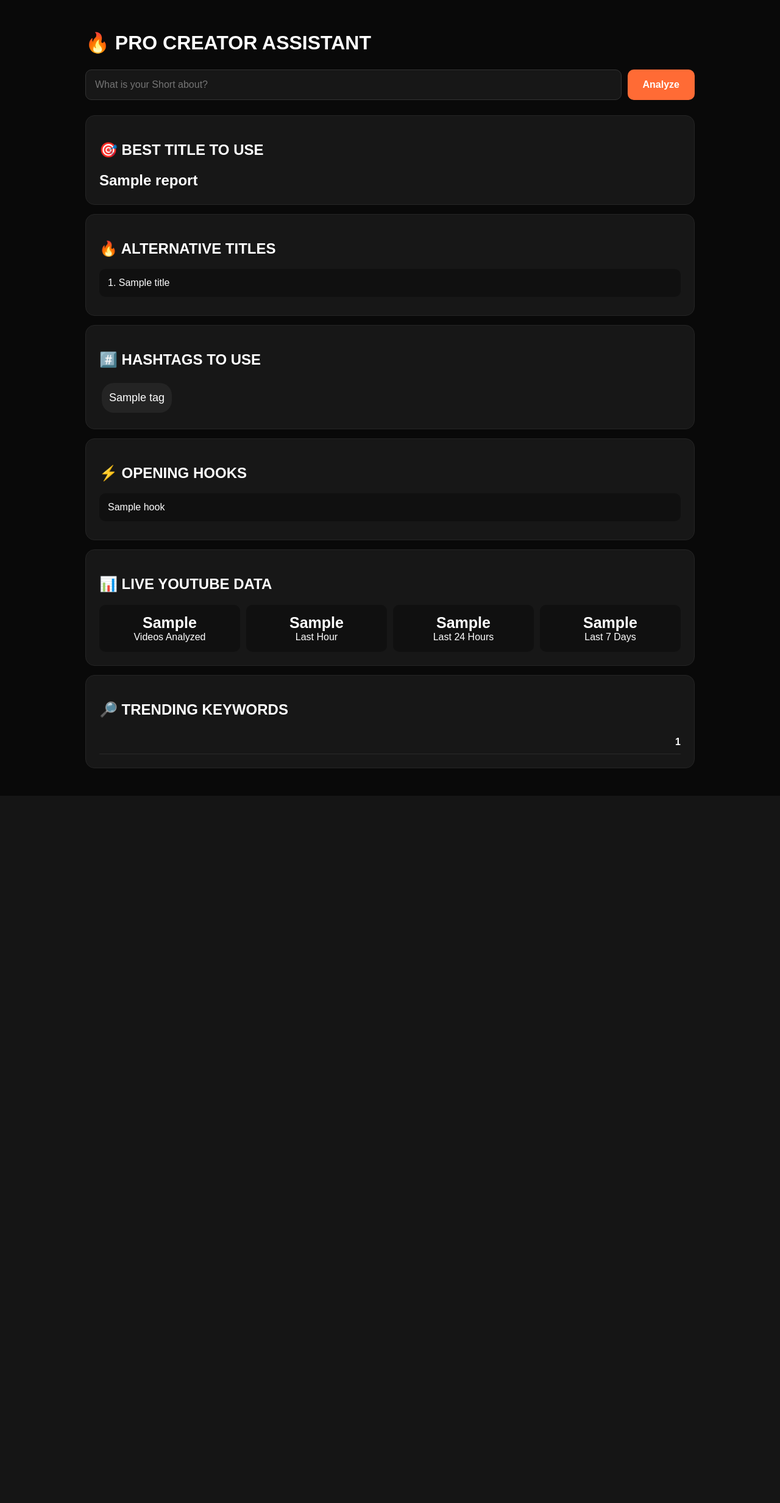
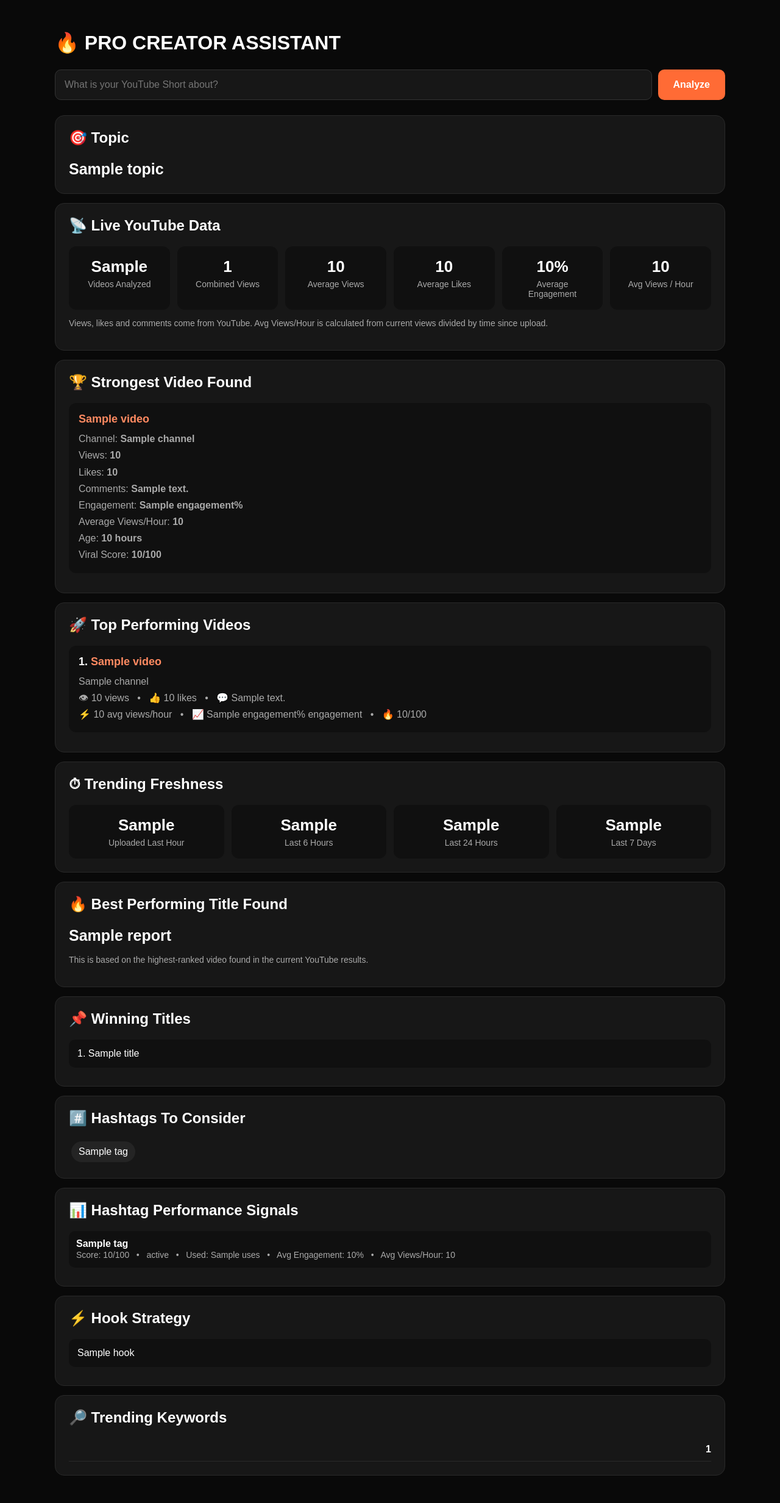
Before and after one commit to ycicoria-design/yt, a Flask app: template templates/index.html in a window 1280 px wide. Shown: the whole page at 61% size. Before the commit the page ends 1260 px from the top, so only its background shows below. Run offline with Flask 3, Linux system fonts and the light colour scheme; the template is opened without the code that fills it: most values are stand-ins (such as "Sample title", 1, 10 or a date in 2020).

Commit message:
Update index.html

```diff
--- a/templates/index.html
+++ b/templates/index.html
@@ -1,28 +1,27 @@
 <!doctype html>
-
 <html>
-
 <head>
-
 <meta charset="utf-8">
-
 <meta name="viewport" content="width=device-width, initial-scale=1">
 
 <title>Viral AI Creator Assistant</title>
 
 <style>
-
 body{
     background:#090909;
     color:white;
     font-family:Arial,sans-serif;
     padding:30px;
-    max-width:1000px;
+    max-width:1100px;
     margin:auto;
 }
 
 h1{
     margin-bottom:25px;
+}
+
+h2{
+    margin-top:0;
 }
 
 form{
@@ -54,16 +53,20 @@
 
 .card{
     background:#171717;
-    border:1px solid #252525;
+    border:1px solid #292929;
     border-radius:15px;
     padding:22px;
     margin:15px 0;
 }
 
+.error{
+    background:#351515;
+}
+
 .big-title{
-    font-size:24px;
+    font-size:25px;
     font-weight:bold;
-    line-height:1.35;
+    line-height:1.4;
 }
 
 .title-option{
@@ -71,11 +74,6 @@
     padding:14px;
     border-radius:10px;
     margin:8px 0;
-}
-
-.hashtags{
-    font-size:18px;
-    line-height:1.8;
 }
 
 .tag{
@@ -86,6 +84,53 @@
     margin:4px;
 }
 
+.stats{
+    display:grid;
+    grid-template-columns:repeat(auto-fit,minmax(160px,1fr));
+    gap:12px;
+}
+
+.stat{
+    background:#101010;
+    border-radius:12px;
+    padding:18px;
+    text-align:center;
+}
+
+.stat-number{
+    font-size:26px;
+    font-weight:bold;
+    margin-bottom:5px;
+}
+
+.stat-label{
+    color:#aaa;
+    font-size:14px;
+}
+
+.video{
+    background:#101010;
+    padding:16px;
+    border-radius:12px;
+    margin:10px 0;
+}
+
+.video-title{
+    font-size:18px;
+    font-weight:bold;
+    margin-bottom:8px;
+}
+
+.video-meta{
+    color:#aaa;
+    line-height:1.7;
+}
+
+a{
+    color:#ff8a61;
+    text-decoration:none;
+}
+
 .keyword{
     display:flex;
     justify-content:space-between;
@@ -93,28 +138,33 @@
     padding:10px 0;
 }
 
-.stat-grid{
-    display:grid;
-    grid-template-columns:repeat(auto-fit,minmax(150px,1fr));
-    gap:10px;
+.hashtag-row{
+    background:#101010;
+    padding:12px;
+    border-radius:10px;
+    margin:8px 0;
 }
 
-.stat{
-    background:#101010;
-    padding:15px;
-    border-radius:10px;
-    text-align:center;
+.small{
+    color:#aaa;
+    font-size:14px;
 }
 
-.number{
-    font-size:25px;
-    font-weight:bold;
+@media(max-width:700px){
+
+    body{
+        padding:15px;
+    }
+
+    form{
+        flex-direction:column;
+    }
+
+    button{
+        width:100%;
+    }
+
 }
-
-.error{
-    background:#351515;
-}
-
 </style>
 
 </head>
@@ -126,9 +176,9 @@
 <form method="post">
 
 <input
-name="topic"
-placeholder="What is your Short about?"
-required
+    name="topic"
+    placeholder="What is your YouTube Short about?"
+    required
 >
 
 <button type="submit">
@@ -141,9 +191,7 @@
 {% if error %}
 
 <div class="card error">
-
 {{ error }}
-
 </div>
 
 {% endif %}
@@ -156,7 +204,7 @@
 
 <div class="card error">
 
-<h2>No results</h2>
+<h2>No results found</h2>
 
 <p>{{ report.message }}</p>
 
@@ -168,11 +216,172 @@
 
 <div class="card">
 
-<h2>🎯 BEST TITLE TO USE</h2>
+<h2>🎯 Topic</h2>
 
 <div class="big-title">
+{{ report.topic }}
+</div>
 
-{{ report.best_title }}
+</div>
+
+
+
+<div class="card">
+
+<h2>📡 Live YouTube Data</h2>
+
+<div class="stats">
+
+<div class="stat">
+
+<div class="stat-number">
+{{ report.videos_analyzed }}
+</div>
+
+<div class="stat-label">
+Videos Analyzed
+</div>
+
+</div>
+
+
+<div class="stat">
+
+<div class="stat-number">
+{{ report.total_views_display }}
+</div>
+
+<div class="stat-label">
+Combined Views
+</div>
+
+</div>
+
+
+<div class="stat">
+
+<div class="stat-number">
+{{ report.average_views_display }}
+</div>
+
+<div class="stat-label">
+Average Views
+</div>
+
+</div>
+
+
+<div class="stat">
+
+<div class="stat-number">
+{{ report.average_likes_display }}
+</div>
+
+<div class="stat-label">
+Average Likes
+</div>
+
+</div>
+
+
+<div class="stat">
+
+<div class="stat-number">
+{{ report.average_engagement }}%
+</div>
+
+<div class="stat-label">
+Average Engagement
+</div>
+
+</div>
+
+
+<div class="stat">
+
+<div class="stat-number">
+{{ report.average_views_hour_display }}
+</div>
+
+<div class="stat-label">
+Avg Views / Hour
+</div>
+
+</div>
+
+</div>
+
+<p class="small">
+Views, likes and comments come from YouTube. Avg Views/Hour is calculated from current views divided by time since upload.
+</p>
+
+</div>
+
+
+
+<div class="card">
+
+<h2>🏆 Strongest Video Found</h2>
+
+<div class="video">
+
+<div class="video-title">
+
+{% if report.top_video.url %}
+
+<a href="{{ report.top_video.url }}" target="_blank">
+{{ report.top_video.title }}
+</a>
+
+{% else %}
+
+{{ report.top_video.title }}
+
+{% endif %}
+
+</div>
+
+<div class="video-meta">
+
+Channel:
+<strong>{{ report.top_video.channel }}</strong>
+
+<br>
+
+Views:
+<strong>{{ report.top_video.views_display }}</strong>
+
+<br>
+
+Likes:
+<strong>{{ report.top_video.likes_display }}</strong>
+
+<br>
+
+Comments:
+<strong>{{ report.top_video.comments_display }}</strong>
+
+<br>
+
+Engagement:
+<strong>{{ report.top_video.engagement }}%</strong>
+
+<br>
+
+Average Views/Hour:
+<strong>{{ report.top_video.views_hour_display }}</strong>
+
+<br>
+
+Age:
+<strong>{{ report.top_video.hours_old }} hours</strong>
+
+<br>
+
+Viral Score:
+<strong>{{ report.top_video.viral_score }}/100</strong>
+
+</div>
 
 </div>
 
@@ -182,7 +391,150 @@
 
 <div class="card">
 
-<h2>🔥 ALTERNATIVE TITLES</h2>
+<h2>🚀 Top Performing Videos</h2>
+
+{% for video in report.top_videos %}
+
+<div class="video">
+
+<div class="video-title">
+
+{{ loop.index }}.
+
+{% if video.url %}
+
+<a href="{{ video.url }}" target="_blank">
+{{ video.title }}
+</a>
+
+{% else %}
+
+{{ video.title }}
+
+{% endif %}
+
+</div>
+
+<div class="video-meta">
+
+{{ video.channel }}
+
+<br>
+
+👁 {{ video.views_display }} views
+
+&nbsp; • &nbsp;
+
+👍 {{ video.likes_display }} likes
+
+&nbsp; • &nbsp;
+
+💬 {{ video.comments_display }}
+
+<br>
+
+⚡ {{ video.views_hour_display }} avg views/hour
+
+&nbsp; • &nbsp;
+
+📈 {{ video.engagement }}% engagement
+
+&nbsp; • &nbsp;
+
+🔥 {{ video.viral_score }}/100
+
+</div>
+
+</div>
+
+{% endfor %}
+
+</div>
+
+
+
+<div class="card">
+
+<h2>⏱ Trending Freshness</h2>
+
+<div class="stats">
+
+<div class="stat">
+
+<div class="stat-number">
+{{ report.freshness.last_hour }}
+</div>
+
+<div class="stat-label">
+Uploaded Last Hour
+</div>
+
+</div>
+
+
+<div class="stat">
+
+<div class="stat-number">
+{{ report.freshness.last_6_hours }}
+</div>
+
+<div class="stat-label">
+Last 6 Hours
+</div>
+
+</div>
+
+
+<div class="stat">
+
+<div class="stat-number">
+{{ report.freshness.last_24_hours }}
+</div>
+
+<div class="stat-label">
+Last 24 Hours
+</div>
+
+</div>
+
+
+<div class="stat">
+
+<div class="stat-number">
+{{ report.freshness.last_7_days }}
+</div>
+
+<div class="stat-label">
+Last 7 Days
+</div>
+
+</div>
+
+</div>
+
+</div>
+
+
+
+<div class="card">
+
+<h2>🔥 Best Performing Title Found</h2>
+
+<div class="big-title">
+{{ report.best_title }}
+</div>
+
+<p class="small">
+This is based on the highest-ranked video found in the current YouTube results.
+</p>
+
+</div>
+
+
+
+<div class="card">
+
+<h2>📌 Winning Titles</h2>
 
 {% for title in report.titles %}
 
@@ -200,13 +552,15 @@
 
 <div class="card">
 
-<h2>#️⃣ HASHTAGS TO USE</h2>
+<h2>#️⃣ Hashtags To Consider</h2>
 
-<div class="hashtags">
+<div>
 
 {% for tag in report.hashtags %}
 
-<span class="tag">{{ tag }}</span>
+<span class="tag">
+{{ tag }}
+</span>
 
 {% endfor %}
 
@@ -216,9 +570,59 @@
 
 
 
+{% if report.hashtag_details %}
+
 <div class="card">
 
-<h2>⚡ OPENING HOOKS</h2>
+<h2>📊 Hashtag Performance Signals</h2>
+
+{% for item in report.hashtag_details %}
+
+<div class="hashtag-row">
+
+<strong>{{ item.tag }}</strong>
+
+<br>
+
+<span class="small">
+
+Score:
+{{ item.score }}/100
+
+&nbsp; • &nbsp;
+
+{{ item.status }}
+
+&nbsp; • &nbsp;
+
+Used:
+{{ item.uses }}
+
+&nbsp; • &nbsp;
+
+Avg Engagement:
+{{ item.avg_engagement }}%
+
+&nbsp; • &nbsp;
+
+Avg Views/Hour:
+{{ item.avg_views_hour }}
+
+</span>
+
+</div>
+
+{% endfor %}
+
+</div>
+
+{% endif %}
+
+
+
+<div class="card">
+
+<h2>⚡ Hook Strategy</h2>
 
 {% for hook in report.hooks %}
 
@@ -236,70 +640,19 @@
 
 <div class="card">
 
-<h2>📊 LIVE YOUTUBE DATA</h2>
-
-<div class="stat-grid">
-
-<div class="stat">
-
-<div class="number">
-{{ report.videos_analyzed }}
-</div>
-
-Videos Analyzed
-
-</div>
-
-
-<div class="stat">
-
-<div class="number">
-{{ report.freshness.last_hour }}
-</div>
-
-Last Hour
-
-</div>
-
-
-<div class="stat">
-
-<div class="number">
-{{ report.freshness.last_24_hours }}
-</div>
-
-Last 24 Hours
-
-</div>
-
-
-<div class="stat">
-
-<div class="number">
-{{ report.freshness.last_7_days }}
-</div>
-
-Last 7 Days
-
-</div>
-
-</div>
-
-</div>
-
-
-
-<div class="card">
-
-<h2>🔎 TRENDING KEYWORDS</h2>
+<h2>🔎 Trending Keywords</h2>
 
 {% for item in report.keywords %}
 
 <div class="keyword">
 
-<span>{{ item.keyword }}</span>
+<span>
+{{ item.keyword }}
+</span>
 
-<strong>{{ item.count }}</strong>
+<strong>
+{{ item.count }}
+</strong>
 
 </div>
 
@@ -314,5 +667,4 @@
 
 
 </body>
-
 </html>
```
